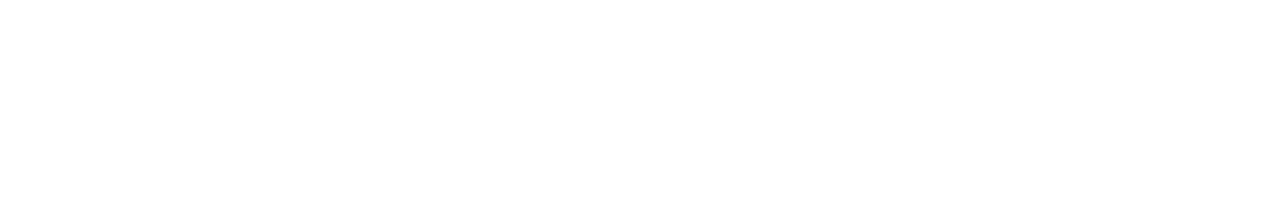
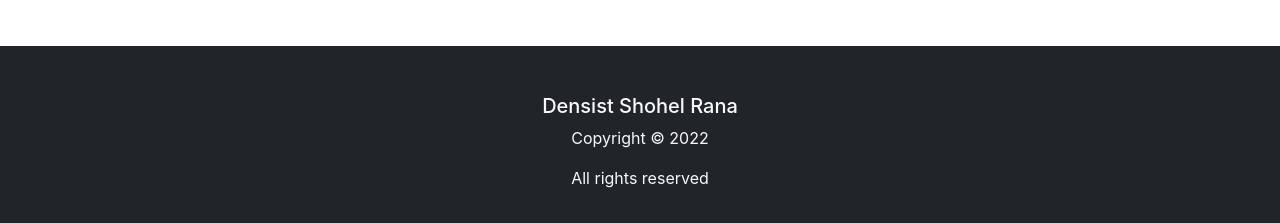
Before and after one commit to shakilahamed95/dentist-website, a React (Create React App) app: page / in a window 1280 px wide. Shown: the part 1941-2164 px from the top of the page. Before the commit the page ends 1939 px from the top, so only its background shows below. Built offline with nearby package versions, Linux system fonts and the light colour scheme.

Commit message:
footer section added

```diff
--- a/src/Components/Home/Home/Home.js
+++ b/src/Components/Home/Home/Home.js
@@ -1,4 +1,5 @@
 import React from 'react';
+import Footer from '../../../Footer/Footer';
 import Services from '../../Services/Services';
 import Banner from '../Banner/Banner';
 
@@ -7,6 +8,7 @@
         <div>
             <Banner></Banner>
             <Services></Services>
+            <Footer></Footer>
         </div>
     );
 };
--- /dev/null
+++ b/src/Footer/Footer.js
@@ -0,0 +1,13 @@
+import React from 'react';
+
+const Footer = () => {
+    return (
+        <div style={{ height: "180px" }} className='mt-5 text-center bg-dark text-light p-5'>
+            <h5>Densist Shohel Rana</h5>
+            <p>Copyright &copy; {(new Date().getFullYear())}</p>
+            <p>All rights reserved</p>
+        </div>
+    );
+};
+
+export default Footer;
```
